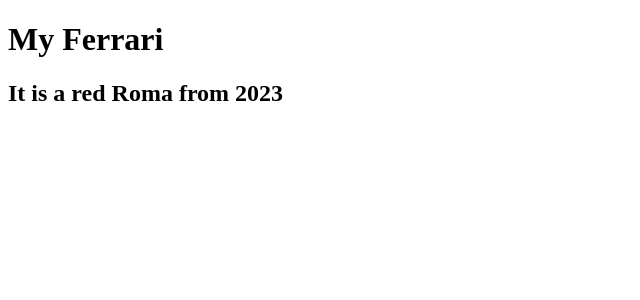
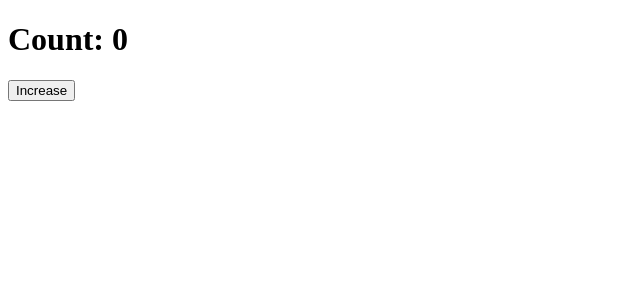
Before and after one commit to gladstone28/explained-in-2hours, a React (Vite) app: page / in a window 1280 px wide. Shown: the top 300 px of the page, without its empty margins (0-640 px from the left). Built offline with nearby package versions, Linux system fonts and the light colour scheme.

Commit message:
add latest-time-mark.md and modify src/App.jsx

```diff
--- a/src/App.jsx
+++ b/src/App.jsx
@@ -2,17 +2,15 @@
 import React, { useState } from 'react';
 
 function App() {
-  const [car, setCar] = useState({
-    brand: "Ferrari",
-    model: "Roma",
-    year: "2023",
-    color: "red"
-  });
+const [count, setCount] = useState(0);
+const increaseCount = ()=>{
+setCount(count + 1)
 
+}
   return (
     <>
-      <h1>My {car.brand}</h1>
-      <h2>It is a {car.color} {car.model} from {car.year}</h2>
+<h1>Count: {count}</h1>
+      <button onClick={increaseCount}>Increase</button>
     </>
   );
 }
```
Also changed, not shown: 1 other file (tests, documents, lock files or other folders).
